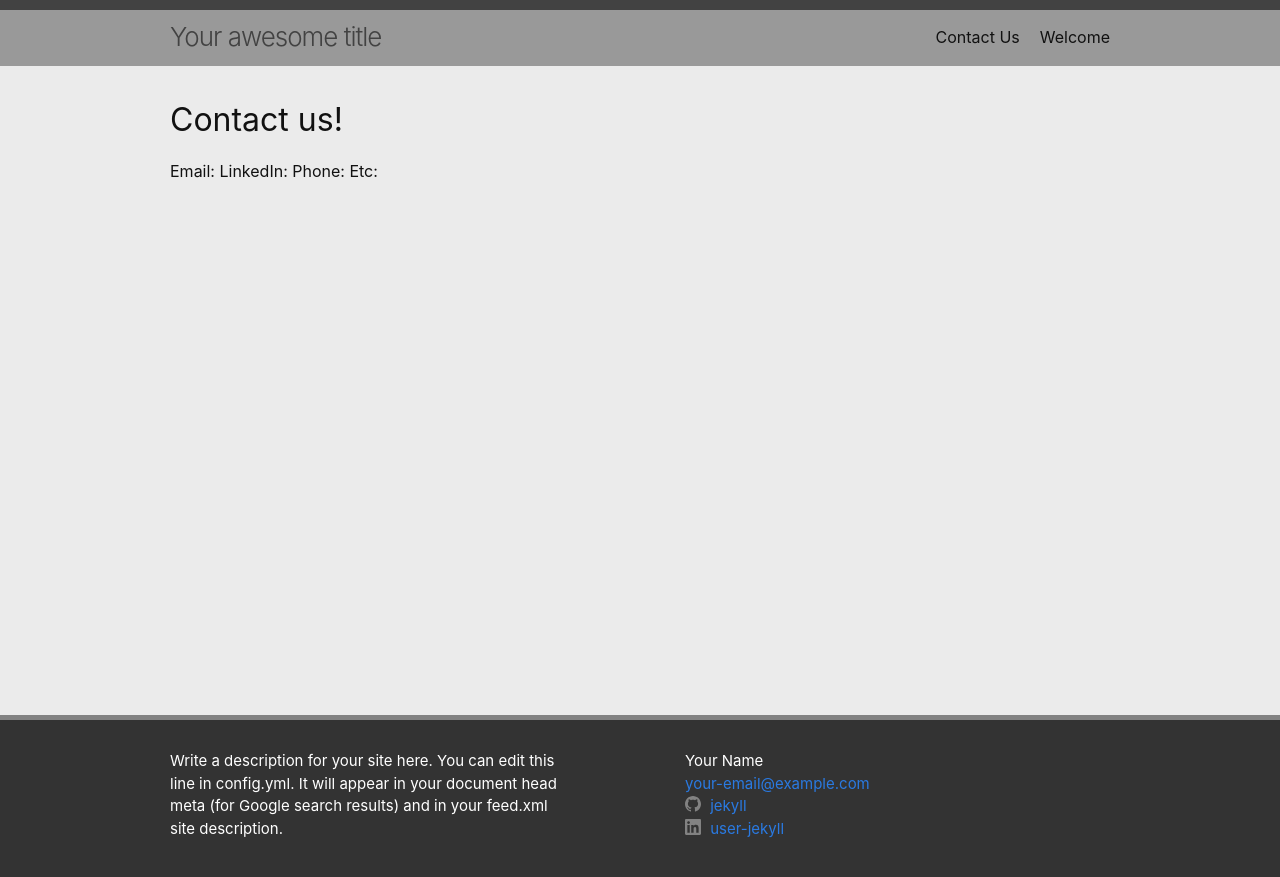
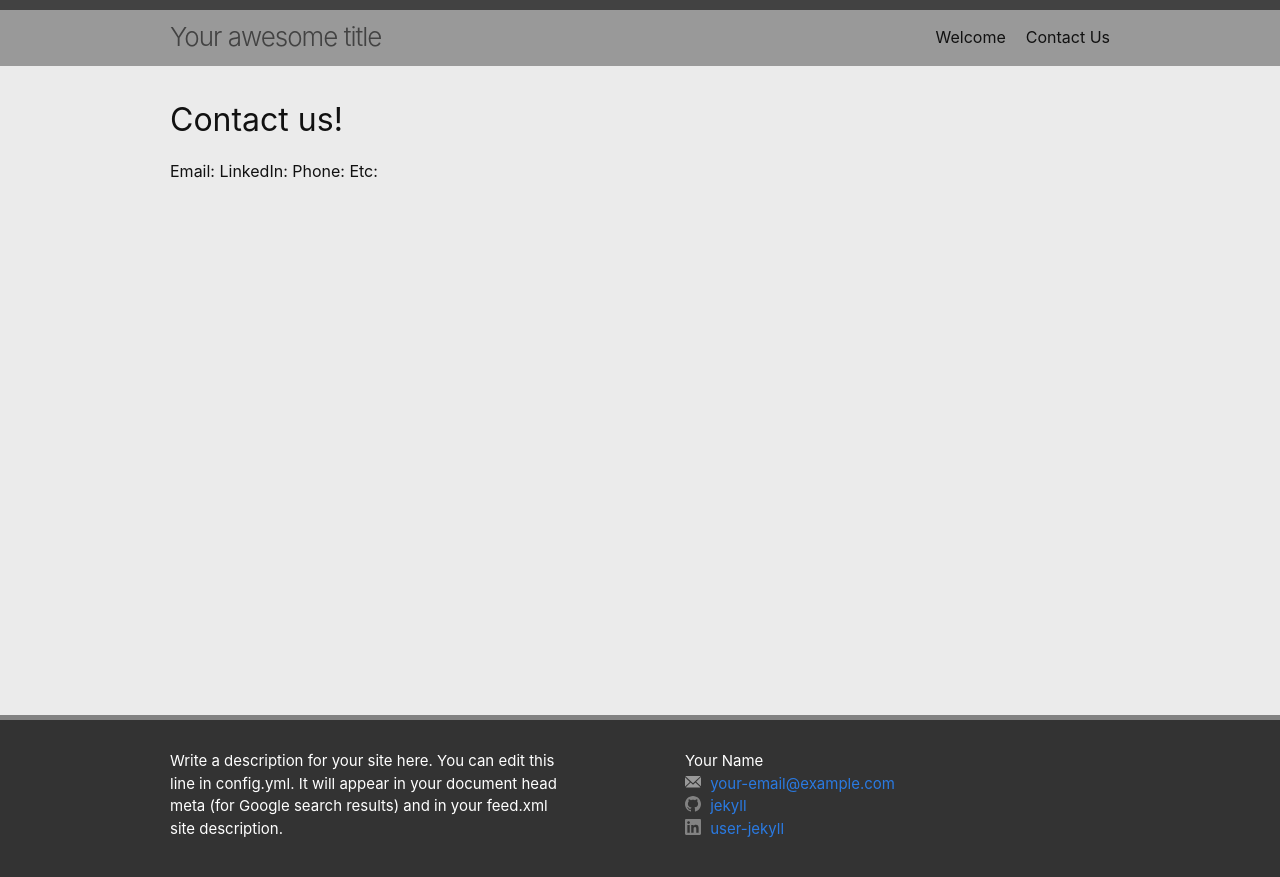
Before and after one commit to JenStep/jenstep_theme, a Jekyll site: the page built from contactUs.md, in a window 1280 px wide. Shown: the top 877 px of the page. Built offline with Jekyll 4.4.1, drawn with Linux system fonts in a browser that asks for light colours.

Commit message:
add header link sort order

```diff
--- a/_config.yml
+++ b/_config.yml
@@ -13,7 +13,6 @@ url: "" # base hostname & protocal for your site, e.g. http://example.com
 
 show_exerpts: false # set to true to show excerpts on the homepage
 collections:
-  sort_by: order
     - widgets
 #Personal Theme Formatting
 # refer to https://shopify.github.io/liquid/filters/date/ if you want to customize this
--- a/_includes/footer.html
+++ b/_includes/footer.html
@@ -17,7 +17,12 @@
           {%- endif -%}
 
           {%- if site.author.email -%}
-            <li><a class="u-email" href="mailto:{{ site.author.email }}">{{ site.author.email }}</a></li>
+            <li>
+              <a class="u-email" href="mailto:{{ site.author.email }}">
+                <img class="svg-icon grey" src="/assets/email-icon.svg" alt="email icon">
+                {{ site.author.email }}
+              </a>
+            </li>
           {%- endif -%}
 
           {%- if social.github_username -%}
--- a/_includes/header.html
+++ b/_includes/header.html
@@ -1,7 +1,7 @@
 <header class="site-header" role="banner">
 
   <div class="wrapper">
-    {%- assign default_paths = site.pages | map: "path" -%}
+    {%- assign default_paths = site.pages | sort:"order" | map: "path" -%}
     {%- assign page_paths = site.header_pages | default: default_paths -%}
     <a class="site-title" rel="author" href="{{ '/' | relative_url }}">{{ site.title | escape }}</a>
 
--- a/_includes/social.html
+++ b/_includes/social.html
@@ -2,6 +2,7 @@
 
 <ul class="social-media-list">
   {%- for glb in social.gitlab -%}{%- if glb.username and glb.instance -%}<li><a rel="me" href="https://{{ glb.instance | cgi_escape | escape}}/{{glb.username}}" title="{{ glb.username | escape }}"><svg class="svg-icon grey"><use xlink:href="{{ '/assets/jenstep_theme-social-icons.svg#gitlab' | relative_url }}"></use></svg></a></li>{%- endif -%}{%- endfor -%}
+  {%- if social.email -%}<li><a rel="me" href="https://fonts.googleapis.com/icon?family=Material+Icons" rel="stylesheet" title="email-icon.svg"><svg class="svg-con grey"><use class="material-icons">email</use></svg></a></li>{%- endif -%}
   {%- if social.dribbble -%}<li><a rel="me" href="https://dribbble.com/{{ social.dribbble | cgi_escape | escape }}" title="{{ social.dribbble | escape }}"><svg class="svg-icon grey"><use xlink:href="{{ '/assets/jenstep_theme-social-icons.svg#dribbble' | relative_url }}"></use></svg></a></li>{%- endif -%}
   {%- if social.facebook -%}<li><a rel="me" href="https://www.facebook.com/{{ social.facebook | cgi_escape | escape }}" title="{{ social.facebook | escape }}"><svg class="svg-icon grey"><use xlink:href="{{ '/assets/jenstep_theme-social-icons.svg#facebook' | relative_url }}"></use></svg></a></li>{%- endif -%}
   {%- if social.flickr -%}<li><a rel="me" href="https://www.flickr.com/photos/{{ social.flickr | cgi_escape | escape }}" title="{{ social.flickr | escape }}"><svg class="svg-icon grey"><use xlink:href="{{ '/assets/jenstep_theme-social-icons.svg#flickr' | relative_url }}"></use></svg></a></li>{%- endif -%}
```
Also changed, not shown: assets/email-icon.svg (added).
